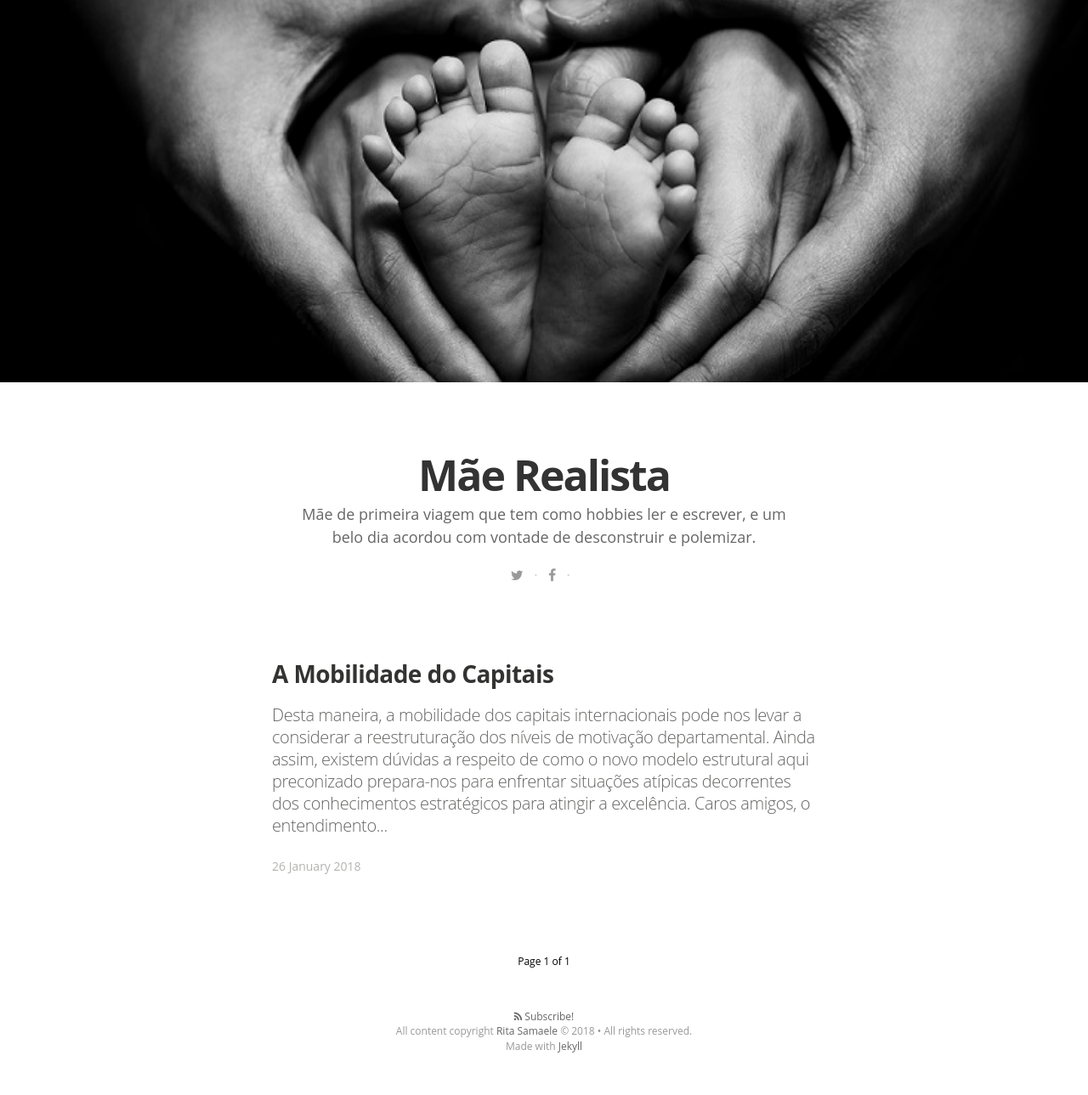
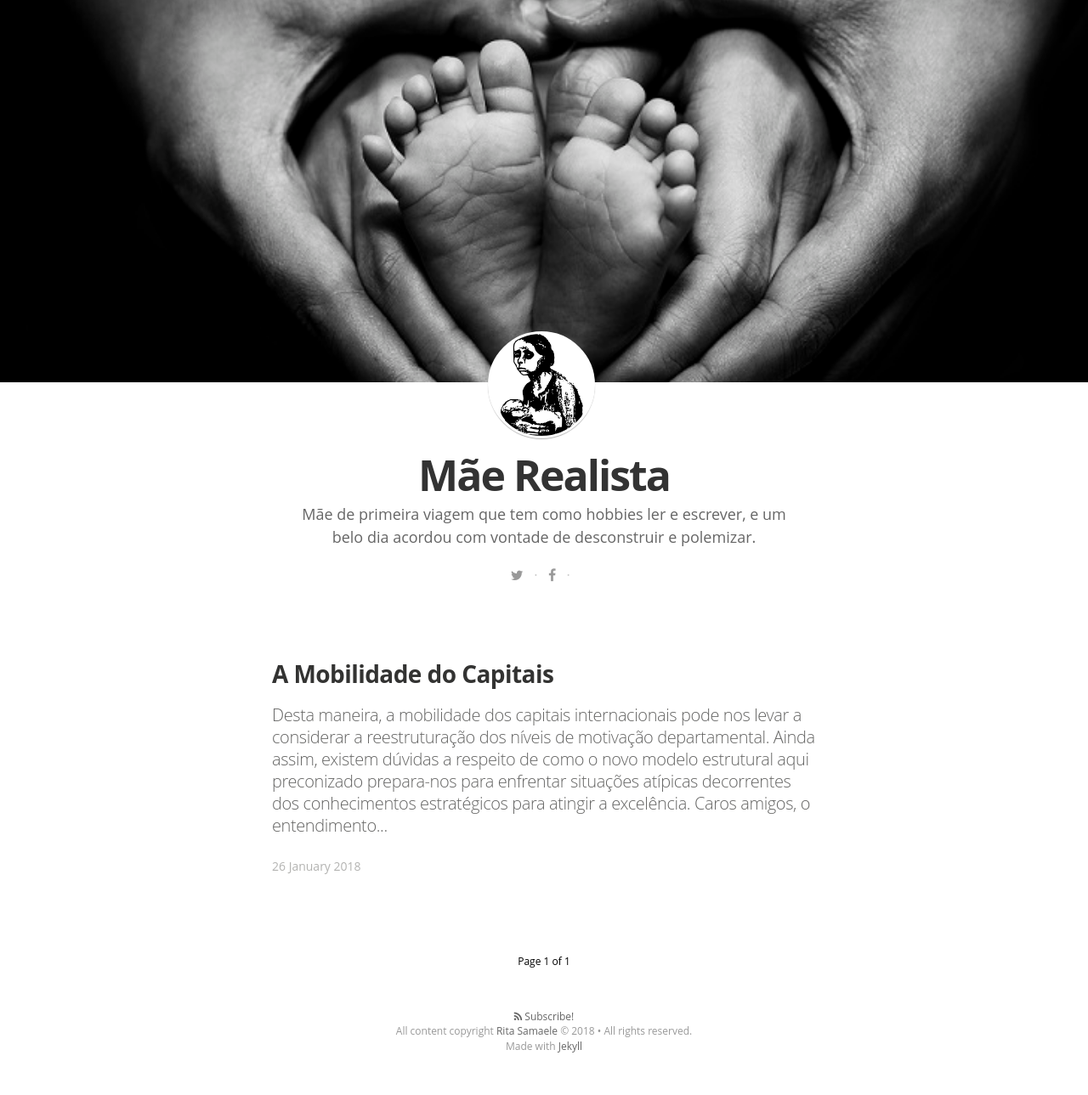
Before and after one commit to maerealista/maerealista.github.io, a Jekyll site: the page built from index.html, in a window 1280 px wide. Shown: the whole page at 85% size. Built offline with Jekyll 4.4.1, drawn with Linux system fonts in a browser that asks for light colours; nearby versions of some CDN libraries; some web fonts are replaced; the list of posts is cut into pages by our own code.

Commit message:
Change author avatar

```diff
--- a/_config.yml
+++ b/_config.yml
@@ -11,7 +11,7 @@ description: > # this means to ignore newlines until "email:"
 
 email: maerealista.com@gmail.com
 #blog logo
-#logo: "/assets/images/logo.png"
+logo: "/assets/images/author.png"
 float_logo: false # true, false (default)
 
 # blog cover
```
